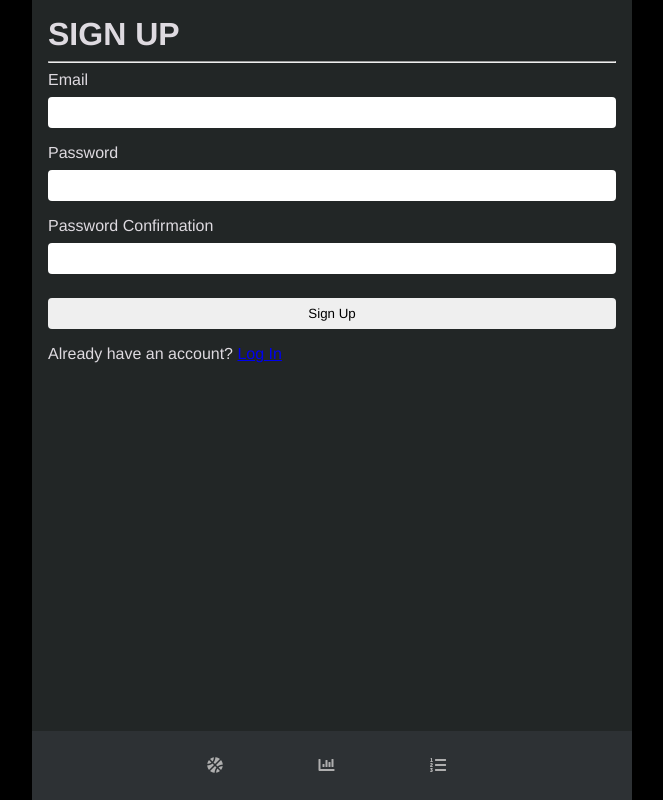
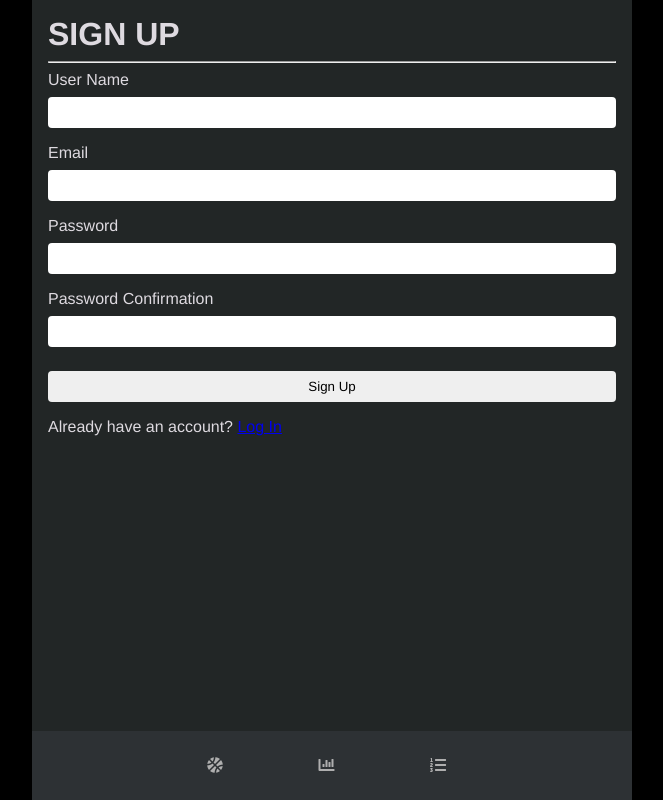
Before and after one commit to jaredami/shot-tracker, a React (Create React App) app: page /signup in a window 1280 px wide. Shown: the whole page, without its empty margins (308-971 px from the left). Built offline with nearby package versions, Linux system fonts and the light colour scheme; no server answers.

Commit message:
Add UserNmae input to SignUp form

```diff
--- a/src/components/Login.js
+++ b/src/components/Login.js
@@ -4,6 +4,7 @@ import { Link, useHistory } from "react-router-dom";
 import "./Login.css";
 
 export default function Login({ isLoginRoute }) {
+  const userNameRef = useRef();
   const emailRef = useRef();
   const passwordRef = useRef();
   const passwordConfirmRef = useRef();
@@ -32,7 +33,8 @@ export default function Login({ isLoginRoute }) {
       if (isLoginRoute) {
         await login(email, password);
       } else {
-        await signup(email, password);
+        const userName = userNameRef.current.value;
+        await signup(userName, email, password);
       }
 
       history.push("/");
@@ -48,6 +50,12 @@ export default function Login({ isLoginRoute }) {
       {error && <div variant="danger">{error}</div>}
 
       <form className="login-form" onSubmit={handleSubmit}>
+        {!isLoginRoute && (
+          <div className="login-form-row" id="user-name">
+            <label>User Name</label>
+            <input type="text" ref={userNameRef} required />
+          </div>
+        )}
         <div className="login-form-row" id="email">
           <label>Email</label>
           <input type="email" ref={emailRef} required />
--- a/src/contexts/AuthContext.js
+++ b/src/contexts/AuthContext.js
@@ -12,8 +12,12 @@ export function AuthProvider({ children }) {
   const [currentUserData, setCurrentUserData] = useState();
   const [loading, setLoading] = useState(true);
 
-  function signup(email, password) {
-    return auth.createUserWithEmailAndPassword(email, password);
+  function signup(userName, email, password) {
+    return auth.createUserWithEmailAndPassword(email, password).then((resp) => {
+      db.collection("users")
+        .doc(currentUser.uid)
+        .set({ email: resp.user.email, userName: userName });
+    });
   }
 
   function login(email, password) {
```
